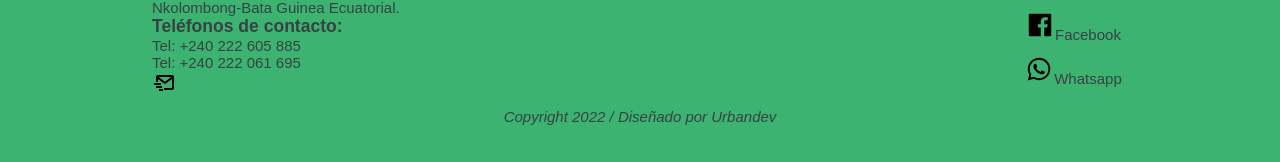
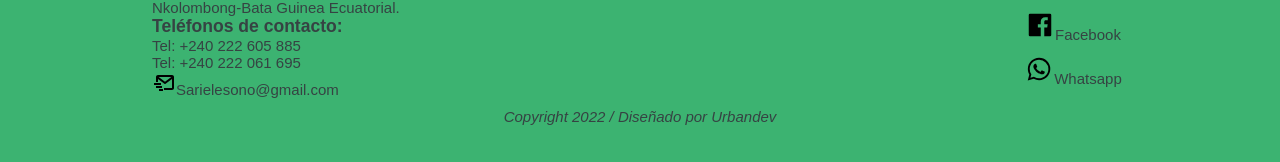
Before and after one commit to Urbano90/Instito-de-Tecnologias-Modernas, a plain HTML site: page index.html in a window 1280 px wide. Shown: the part 1860-2022 px from the top of the page. Drawn offline with Linux system fonts and the light colour scheme; a script that the page names is missing.

Commit message:
he agregado el correo en el footer

```diff
--- a/index.html
+++ b/index.html
@@ -234,7 +234,7 @@
                 <h3>Teléfonos de contacto:</h3>
             <a href="Tel: +240 222 605 885 "><p>Tel: +240 222 605 885 </p></a>
             <a href="Tel: +240 222 061 695 "><p>Tel: +240 222 061 695 </p></a>
-            <a href="https://accounts.google.com/signin/v2/identifier?flowEntry=AddSession&hl=es-419&flowName=GlifWebSignIn"> <img src="./img/bx-mail-send.svg" alt=""> </a>
+            <a href="https://accounts.google.com/signin/v2/identifier?flowEntry=AddSession&hl=es-419&flowName=GlifWebSignIn"> <img src="./img/bx-mail-send.svg" alt="">Sarielesono@gmail.com </a>
             </div>
             <div class="redes" >
                 <h3>Síguenos en:</h3>
```
